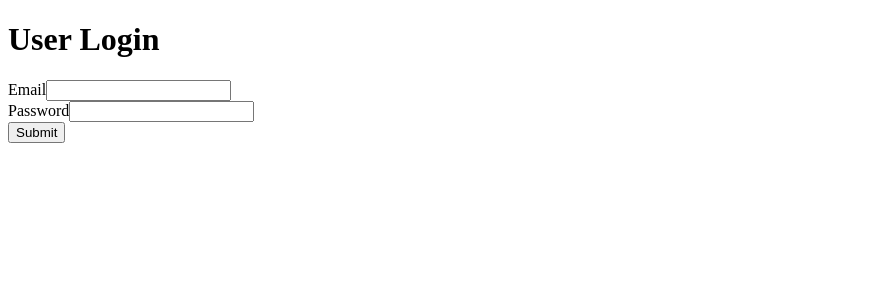
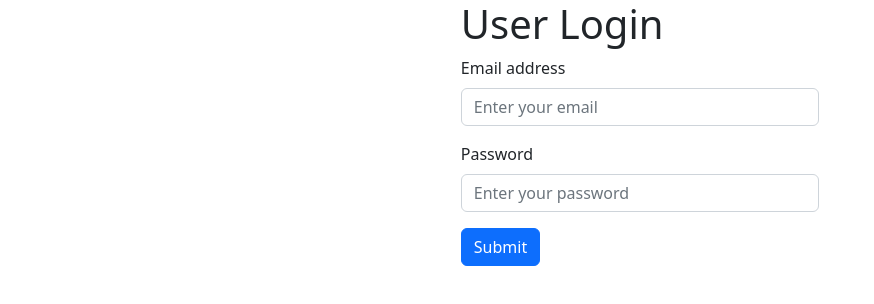
Before and after one commit to bavimane/expense-app, a React (Create React App) app: page /login in a window 1280 px wide. Shown: the top 304 px of the page, without its empty margins (0-874 px from the left). Built offline with nearby package versions, Linux system fonts and the light colour scheme.

Commit message:
login UI

```diff
--- a/src/components/Login.js
+++ b/src/components/Login.js
@@ -1,5 +1,8 @@
+import Form from "react-bootstrap/Form";
+import Button from "react-bootstrap/Button";
 import { useState, useEffect } from "react";
 import { useNavigate } from "react-router-dom";
+
 import { loginAuthentication } from "../actions/authenticatonActions";
 
 const Login = () => {
@@ -33,20 +36,33 @@ const Login = () => {
   };
 
   return (
-    <form onSubmit={handleSubmit}>
+    <div className="login-section">
       <h1>User Login</h1>
-      <label>Email</label>
-      <input type="text" value={email} onChange={handleEmailChange} />
-      <br />
-      <label>Password</label>
-      <input
-        type="text"
-        value={password}
-        onChange={handlePasswordChange}
-      />{" "}
-      <br />
-      <input type="submit" />
-    </form>
+      <Form onSubmit={handleSubmit}>
+        <Form.Group className="mb-3" controlId="email.id">
+          <Form.Label>Email address</Form.Label>
+          <Form.Control
+            type="email"
+            placeholder="Enter your email"
+            value={email}
+            onChange={handleEmailChange}
+          />
+        </Form.Group>
+
+        <Form.Group className="mb-3" controlId="password.id">
+          <Form.Label>Password</Form.Label>
+          <Form.Control
+            type="password"
+            placeholder="Enter your password"
+            value={password}
+            onChange={handlePasswordChange}
+          />
+        </Form.Group>
+        <Button variant="primary" type="submit">
+          Submit
+        </Button>
+      </Form>
+    </div>
   );
 };
 
--- a/src/index.js
+++ b/src/index.js
@@ -3,6 +3,8 @@ import ReactDOM from "react-dom/client";
 import App from "./App";
 import configureStore from "./store/configureStore";
 import { Provider } from "react-redux";
+import "bootstrap/dist/css/bootstrap.min.css";
+import "./styles.css";
 
 const store = configureStore();
 
--- /dev/null
+++ b/src/styles.css
@@ -0,0 +1,4 @@
+.login-section {
+  width: 28%;
+  margin: 0 auto;
+}
```
